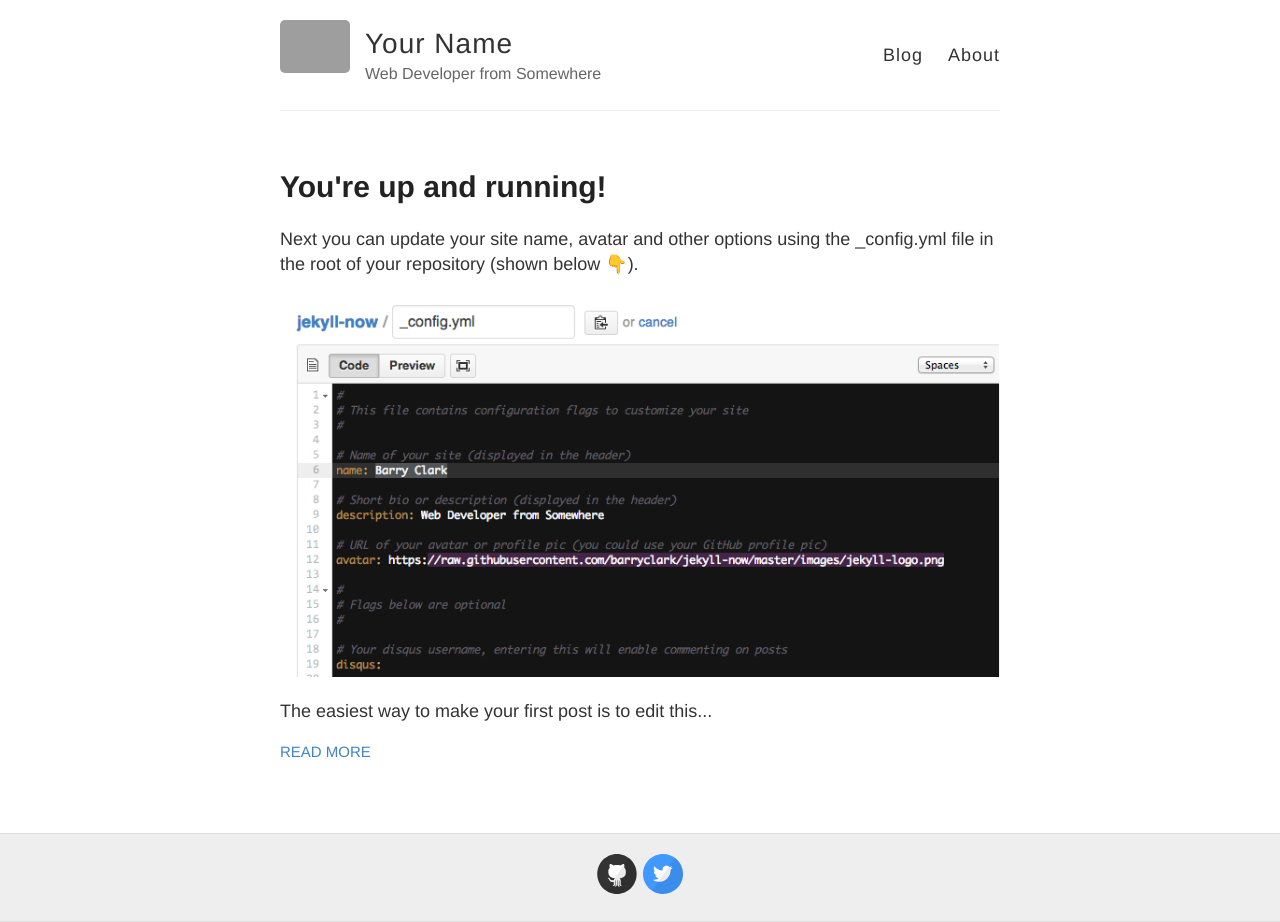
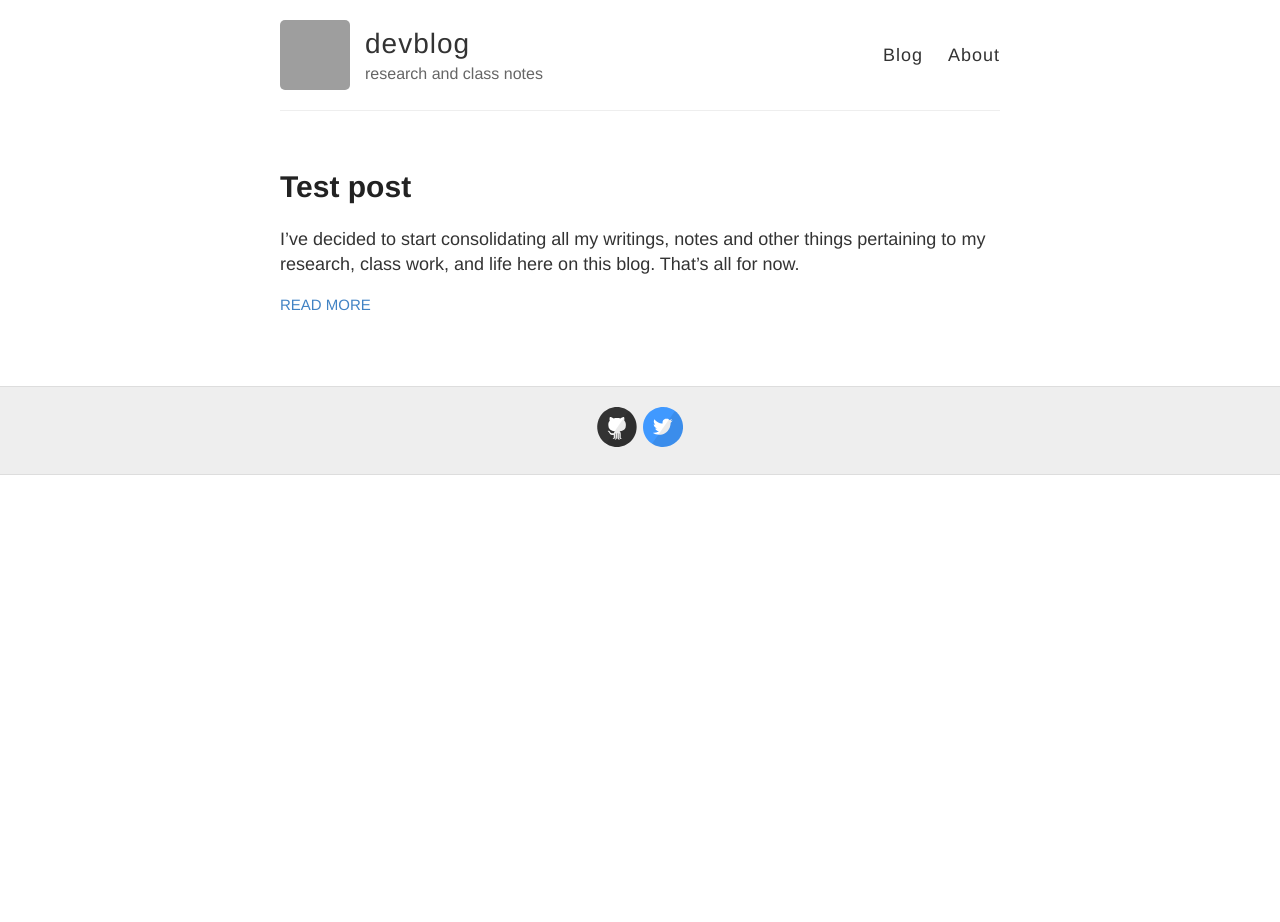
Before and after one commit to devential/devential.github.io, a Jekyll site: the page built from index.html, in a window 1280 px wide. Built offline with Jekyll 4.4.1, drawn with Linux system fonts in a browser that asks for light colours; emoji names are drawn with the system emoji font; after the commit the page ends 900 px from its top, so only the background shows below that; grey boxes are pictures that could not be loaded.

Commit message:
Customization updates, first post

```diff
--- a/_config.yml
+++ b/_config.yml
@@ -3,13 +3,13 @@
 #
 
 # Name of your site (displayed in the header)
-name: Your Name
+name: devblog
 
 # Short bio or description (displayed in the header)
-description: Web Developer from Somewhere
+description: research and class notes
 
 # URL of your avatar or profile pic (you could use your GitHub profile pic)
-avatar: https://raw.githubusercontent.com/barryclark/jekyll-now/master/images/jekyll-logo.png
+avatar: https://avatars3.githubusercontent.com/u/7218858?v=2&s=460
 
 #
 # Flags below are optional
@@ -21,12 +21,12 @@ footer-links:
   email:
   facebook:
   flickr:
-  github: barryclark/jekyll-now
+  github: devential
   instagram:
   linkedin:
   pinterest:
   rss: # just type anything here for a working RSS icon, make sure you set the "url" above!
-  twitter: jekyllrb
+  twitter: devential
   stackoverflow: # your stackoverflow profile, e.g. "users/50476/bart-kiers"
 
 # Your disqus shortname, entering this will enable commenting on posts
@@ -37,7 +37,7 @@ google_analytics:
 
 # Your website URL (e.g. http://barryclark.github.io or http://www.barryclark.co)
 # Used for Sitemap.xml and your RSS feed
-url:
+url: http://devential.github.io
 
 # If you're hosting your site at a Project repository on GitHub pages
 # (http://yourusername.github.io/repository-name)
--- a/_posts/2014-3-3-Hello-World.md
+++ /dev/null
@@ -1,10 +0,0 @@
----
-layout: post
-title: You're up and running!
----
-
-Next you can update your site name, avatar and other options using the _config.yml file in the root of your repository (shown below :point_down:).
-
-![_config.yml]({{ site.baseurl }}/images/config.png)
-
-The easiest way to make your first post is to edit this one. Go into /_posts/ and update the Hello World markdown file. For more instructions head over to the [Jekyll Now repository](https://github.com/barryclark/jekyll-now) on GitHub.
--- /dev/null
+++ b/_posts/2014-8-29-Intro.md
@@ -0,0 +1,6 @@
+---
+layout: post
+title: Test post
+---
+
+I've decided to start consolidating all my writings, notes and other things pertaining to my research, class work, and life here on this blog. That's all for now.
```
Also changed, not shown: 2 other files.
